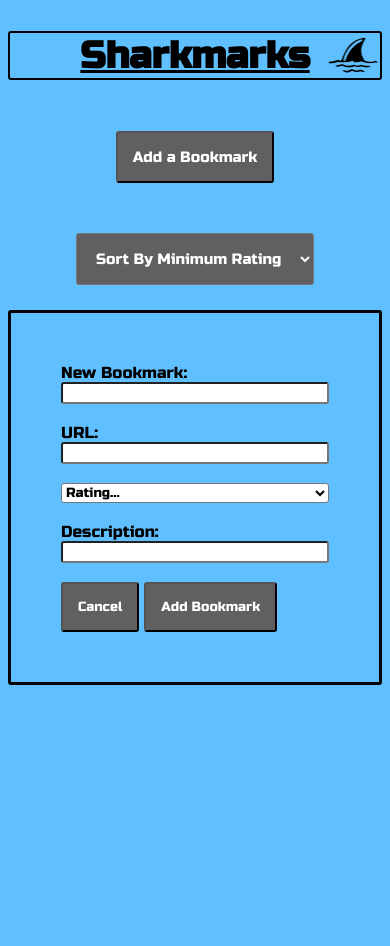
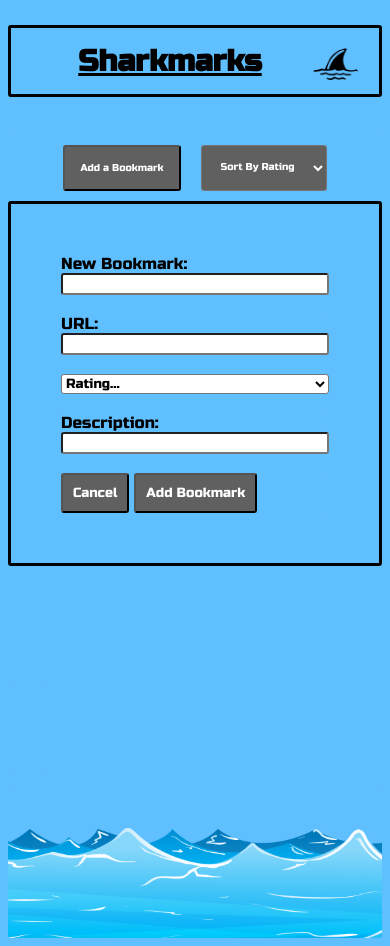
Before and after one commit to thinkful-ei-iguana/Angel_Bookmarks_App, a website: page src/index.html in a window 390 px wide. Before the commit the page ends 844 px from the top, so only its background shows below. Drawn offline with nearby package versions, Linux system fonts and the light colour scheme; no server answers.

Commit message:
finalized

```diff
--- a/src/index.css
+++ b/src/index.css
@@ -11,7 +11,7 @@ h1{
   padding-left: 35px;
   padding-bottom: 50px;
   text-decoration: black underline;
-  border: 2px solid black;
+  border: 3px solid black;
 
 }
 .title {
@@ -28,19 +28,14 @@ h1{
 }
 
 /* Buttons */
-button.addNew{
-  align-items: center;
-  padding: 15px;
-  color: rgb(255,255,255);
-}
 button.deletebutton{
-  padding: 15px;
+  padding: 5px;
   font-size: 15px;
   background-color:rgb(96 , 96  , 96);
   color: rgb(255,255,255)
 }
 button.expand{
-  padding:15px;
+  padding:5px;
   font-size: 15px;
   background-color:rgb(96 , 96  , 96);
   justify-content: flex-end;
@@ -56,29 +51,48 @@ button.cancelEntry{
   background-color:rgb(96 , 96  , 96);
   color: rgb(255,255,255);
 }
-#newBookmark{
-  margin: 50px;
+
+div.container{
+  display: flex;
+  justify-content: center;
+  flex-direction: row;
+  align-items: center;
+  margin-top: 35px;
+}
+
+.addNew {
   font-size: 15px;
-  background-color:rgb(96 , 96  , 96);
+  background-color:rgb(96,96,96);
+  padding: 15px;
+  margin:20px;
+  color: rgb(255,255,255);
 }
 .filter{
-  align-items: center;
+  font-size: 15px;
+  background-color:rgb(96,96,96);
   padding: 15px;
-  font-size: 15px;
-  background-color:rgb(96 , 96  , 96);
+  margin:20px;
   color: rgb(255,255,255);
 }
+
 .filter select{
   color: rgb(96,96,96);
 }
+.displaymarks{
+  display: flex;
+  flex-direction: row;
+  padding-top: 100px;
+  background-image: url(WireFrameImgs/sharkman.jpg);
+  background-size: 400px 400px;
+  background-repeat:no-repeat;
+  background-position: right;
+  padding-right: 125px;
+}
 
 /* Form Stuff */
-div.container{
-  text-align: center;
-}
 .addedBookmarkForm {
   display: flex;
-  width: 80%;
+  width: 100%;
   flex-direction: column;
   border: 3px black;
   padding: 50px;
@@ -109,67 +123,165 @@ section.addFormArea{
 
 /* Added Bookmark content */
 .displayBookmarks{
-  align-content: left;
+  display:inline-flex;
+  flex-direction:column;
+  justify-content:left;
+  padding-bottom:90px;
+}
+
+ul.bookmarkContent{
+  display: inline-flex;
+  flex-direction: column;
+  justify-content: left;
+  border: solid black;
+  background-color:rgb(255,255,255);
+  width: 100%;
+  margin-bottom: 25px;
+  list-style-type: none;
+  padding:0;
+  width: auto;
+  height: auto;
 }
 
 bookmarkContent,li{
+  display: inline-flex;
   background-color:rgb(255,255,255);
-  padding: 5px;
+  font-size: 20px;
+  padding: 10px;
+  margin-right: 250px;
   text-align: left;
   text-decoration: underline black;
+
 }
 
-ul.bookmarkContent{
-  align-content: left;
-  border: solid black;
-  background-color:rgb(255,255,255);
-  width: 100%;
+.footer{
+  padding: 0;
 }
-
-ul {
-  list-style-type: none;
-  display: inline-block;
-  justify-items:left ;
-  backgroundrgb(96 , 96  , 96);;
-  padding:0;
-  font-size: 18px;
-  width: auto    ;
-  height: auto;
-
+.footersec{
+  height: 255px;
+  width:100%;
+  background-image: url(WireFrameImgs/waves.png);
+  background-position: center;
+  background-size: cover;
 }
 
 .hidden{
   display: none;
 }
 
-@media screen and (max-width: 768px ) {
+
+@media screen and (max-width: 1024px ) {
   h1{
-    padding:0;
+    padding:0px;
+    padding-bottom: 15px;
+    padding-top: 15px;
+    padding-right: 50px;
   }
   .title {
-    padding-bottom: 0;
-    height: 50px;
+    padding-bottom: 10px;
+    height: 25px;
     text-align: center;
-    color: black;
     font-family: 'Russo One', sans-serif;
-    font-size: 25px;
-    height: 50px;
+    font-size: 20px;
+    height: 75px;
     background-image: url(WireFrameImgs/sharkfin.jpg);
-    background-size: 55px 55px;
-    background-position: right;
+    background-size: 50px 50px;
+    background-position: right 20px bottom 10px;
+  }
+  .filtersec {
+    align-items:center;
+    margin-bottom:25px;
+    font-size:15px;
+  }
+  .addedBookmarkForm {
+    align-self:center;
+    width:100%;
+    padding-top:50px;
+  }
+  .footersec{
+    height:150px;
+    width:100%;
+    background-image:url(WireFrameImgs/waves.png);
+    background-position:center;
+    background-size:cover;
+    z-index:0;
+  }
+  div.container{
+    display:flex;
+    justify-content:center;
+    flex-direction:row;
+    align-items:center;
+    margin-top:35px;
+  }
+  .addNew {
+    display:flex;
+    font-size:10px;
+    margin:10px;
+    padding-top:5;
   }
   .filter{
-    align-items: center;
+    display:flex;
+    font-size:10px;
+    margin:10px;
+    padding:5;
+  }
+  main.displaymarks{
+    display:flex;
+    flex-direction:row;
+    justify-content:center;
+    padding-left: 30px;
+  }
+  .displaymarks{
+    background-image:none;
+  }
+
+  .displayBookmarks{
+    display:inline-flex;
+    flex-direction:column;
+    justify-content:center;
+    padding-bottom:90px;
+  }
+  ul.bookmarkContent{
+    display: inline-flex;
+    flex-direction: row;
+    justify-content: left;
+    width: 100%;
     margin-bottom: 25px;
+    list-style-type: none;
+    padding:auto;
+    width: auto;
+    height: auto;
+  }
+  bookmarkContent,li{
+    display: inline-flex;
+    background-color:rgb(255,255,255);
     font-size: 15px;
+    padding: 10px;
+    margin-right: auto;
+    text-align: left;
+
+  }
+  button.deletebutton{
+    padding: 5px;
+    font-size: 10px;
+    background-color:rgb(96 , 96  , 96);
+    color: rgb(255,255,255)
+  }
+  button.expand{
+    padding:5px;
+    font-size: 10px;
+    background-color:rgb(96 , 96  , 96);
+    justify-content: flex-end;
+    color: rgb(255,255,255);
+  }
+  button.confirmAdd{
+    padding: 10px;
     background-color:rgb(96 , 96  , 96);
     color: rgb(255,255,255);
   }
-
-  .addedBookmarkForm {
-    align-self: center;
-    width: 100%;
-    border: 3px black;
-    padding-top: 50px;
+  button.cancelEntry{
+    padding:10px;
+    background-color:rgb(96 , 96  , 96);
+    color: rgb(255,255,255);
   }
 }
--- a/src/index.html
+++ b/src/index.html
@@ -16,12 +16,12 @@
     <div class="container">
       <button class = "addNew" id="newBookmark" type = "button"> Add a Bookmark </button>
       <select class = "filter">
-        <option value="">Sort By Minimum Rating</option>
+        <option value="">Sort By Rating</option>
         <option value="5">5</option>
-        <option value="4">4</option>
-        <option value="3">3</option>
-        <option value="2">2</option>
-        <option value="1">1</option>
+        <option value="4">4 and above</option>
+        <option value="3">3 and above</option>
+        <option value="2">2 and above</option>
+        <option value="1">1 and above</option>
       </select>
     </div>
   </header>
@@ -29,23 +29,19 @@
   <main>
     <section class = "addFormArea"></section>
     <section class = "expandedForm"></section>
-    <ul class = "displayBookmarks"> </ul>
+    <section class="displaymarks"></div>
+      <ul class = "displayBookmarks"></ul>
+    </section>
+
   </main>
-  <section>
-
-  </section>
-
-
   <script
   src="https://code.jquery.com/jquery-3.4.1.slim.min.js"
   integrity="sha256-pasqAKBDmFT4eHoN2ndd6lN370kFiGUFyTiUHWhU7k8="
   crossorigin="anonymous"></script>
   <script type = "module" src = "scripts/index.js"></script>
   <script src = "https://cdnjs.cloudflare.com/ajax/libs/cuid/1.3.8/browser-cuid.min.js"></script>
-
-
-
-
-
 </body>
+<footer class="footer">
+  <section class="footersec"></section>
+</footer>
 </html>
--- a/src/scripts/mainFuncs.js
+++ b/src/scripts/mainFuncs.js
@@ -9,16 +9,6 @@ function handleAddBookmark () {
     console.log('add was clicked');
     createNewForm();
   });
-}
-
-//hides and shows form
-function showForm(boolean){
-  if(boolean){
-    $('.addFormArea').show();
-  }else{
-    $('.addFormArea').hide();
-  }
-
 }
 //after add is clicked this form is rendered to add a new bookmark
 function createNewForm () {
@@ -45,7 +35,15 @@ function createNewForm () {
     </form>
   `);
 }
-
+//hides and shows form
+function showForm(boolean){
+  if(boolean){
+    $('.addFormArea').show();
+  }else{
+    $('.addFormArea').hide();
+  }
+}
+//clears form
 function clearForm(){
   $('#newBookmarkTitle').val('');
   $('#newBookmarkURL').val('');
@@ -81,7 +79,6 @@ function addBookmarkSubmit (){
   });
 
 };
-
 //when the user fills a bookmark form and wants to cancel the add
 function handleCancel () {
   $('body').on('click', '.cancelEntry', function(event) {
@@ -91,14 +88,12 @@ function handleCancel () {
     console.log('i was canceled');
   })
 }
-
 //serialize form
-function serializeJson(title, url, rating, desc,) {
+function serializeJson(title, url, rating, desc) {
   return JSON.stringify({
     title, url, rating, desc
   });
 }
-
 //renders Addedcontent
 function renderForm (arr) {
   arr= arr || store.bookmarkObj.bookmarks;
@@ -117,18 +112,15 @@ function renderForm (arr) {
   }
   $('.displayBookmarks').html(htmlString)
 }
-
-/*when a bookmark that has been added is pressed, it expands and shows URL,Descr., Rating and the option to delete */
-
+/*when a + is pressed it expands and shows URL,Descr,Rating and the option to delete */
 function handleExpand () {
   $('.displayBookmarks').on('click','.expand', function (event) {
     console.log('i was clicked')
     event.preventDefault();
     $(event.currentTarget).siblings(".toggleHidden").toggleClass("hidden")
-  })
+  });
 }
-
-//appears after bookmark are expanded as an option
+//delete added bookmark
 function deletePressed () {
   $('.displayBookmarks').on('click', '.deletebutton', function (event){
     let id = $(event.currentTarget).data("id");
@@ -139,8 +131,7 @@ function deletePressed () {
       });
   });
 }
-
-
+//filter the ratings
 function filterRating () {
   $('body').on('change','.filter', function(event) {
     let newRating=$(event.target).find(':selected').val();
@@ -148,7 +139,6 @@ function filterRating () {
     renderForm(newArr);
   })
 }
-
 //generates the event listeners
 function generateEventListeners () {
   createNewForm();
@@ -160,7 +150,6 @@ function generateEventListeners () {
   filterRating();
   clearForm();
 }
-
 export default {
   createNewForm,
   generateEventListeners,
```
Also changed, not shown: src/WireFrameImgs/sharkman.jpg (added), src/WireFrameImgs/waves.png (added).
